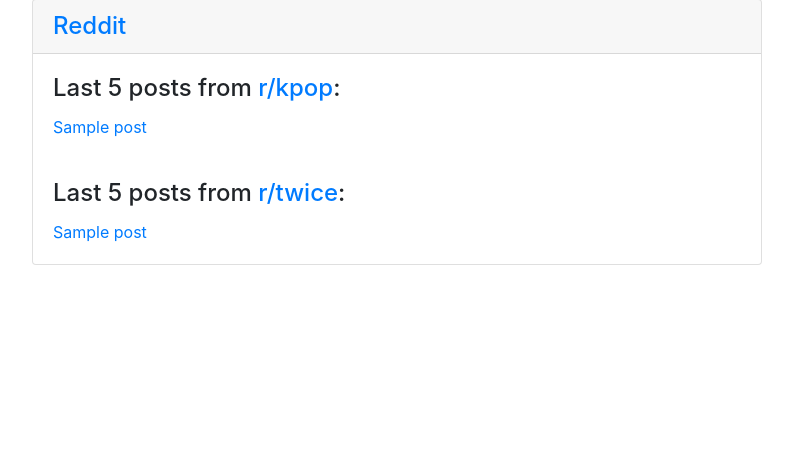
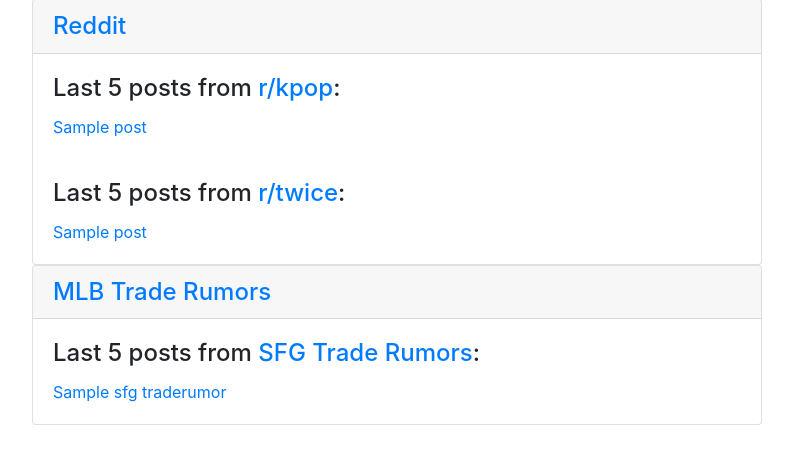
Before and after one commit to edmondye502/edohub, a Django app: template hub/templates/hub/home.html in a window 1280 px wide. Shown: the part 223-687 px from the top of the page, without its empty margins (243-1036 px from the left). Run offline with Django 3.2, Linux system fonts and the light colour scheme; the template is opened without the code that fills it: most values are stand-ins (such as "Sample title", 1, 10 or a date in 2020); some libraries are stand-ins or nearby versions.

Commit message:
added web scraper for mlb trade rumors

```diff
--- a/hub/templates/hub/home.html
+++ b/hub/templates/hub/home.html
@@ -28,5 +28,16 @@
   </div>
 </div>
 
+<!-- MLBTradeRumors -->
+<div class="card">
+  <h4 class="card-header"><a href="https://www.mlbtraderumors.com/" target="_blank">MLB Trade Rumors</a></h4>
+  <div class="card-body">
+    <h4 class="card-title">Last 5 posts from <a href=https://www.mlbtraderumors.com/san-francisco-giants" target="_blank">SFG Trade Rumors</a>:</h4>
+    {% for title, link in sfg_traderumors.items %}
+    	<p class="card-text"><a href="{{link}}" target="_blank">{{ title }}</a></p>
+  	{% endfor %}
+  </div>
+</div>
+
 
 {% endblock %}
```
Also changed, not shown: hub/views.py (+21 -4 lines).
